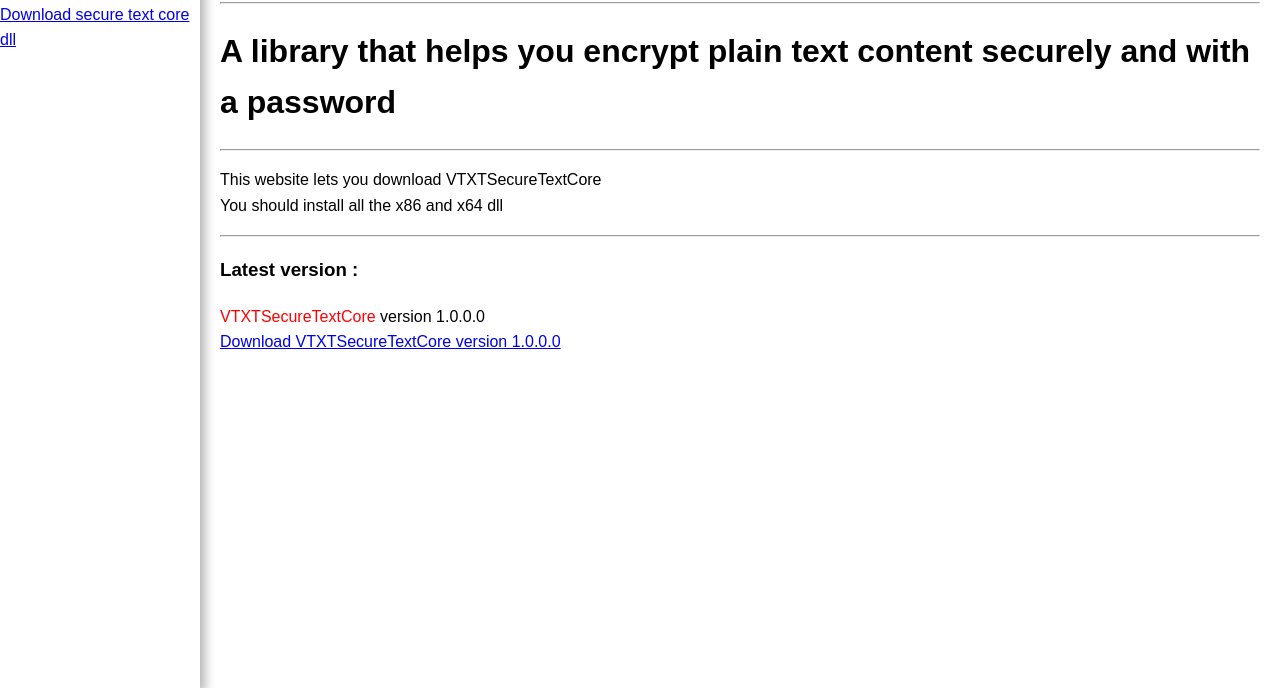
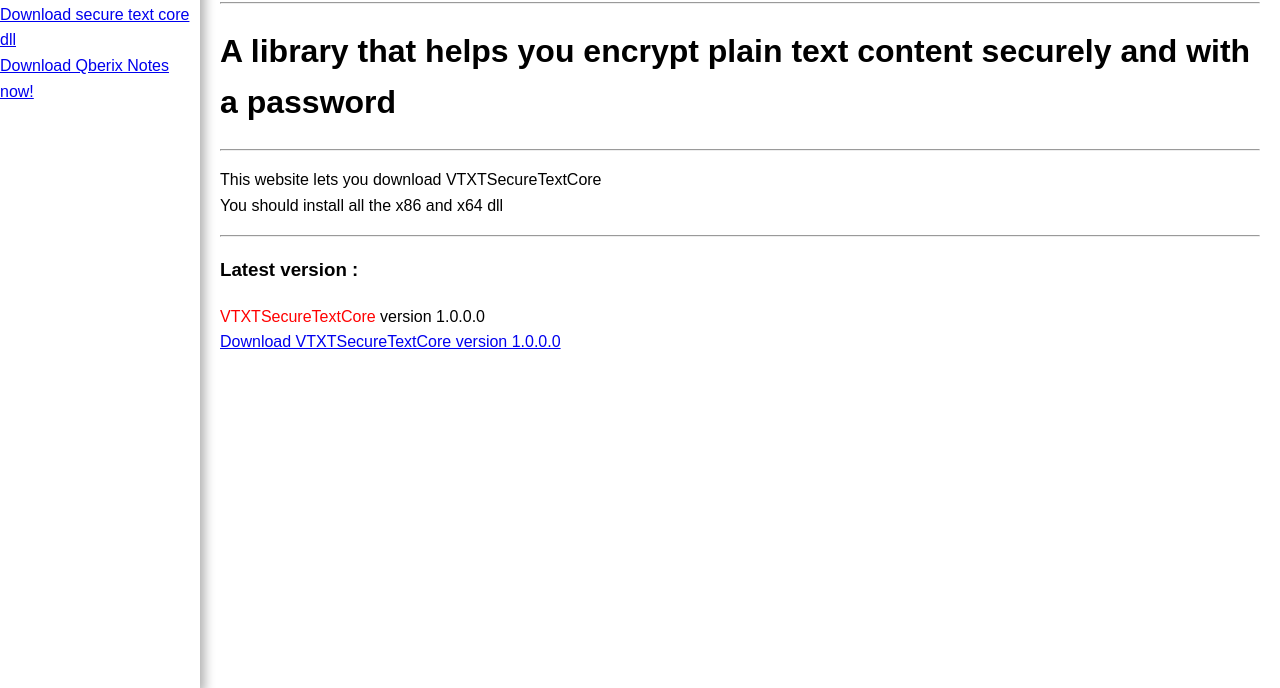
Before and after one commit to Qberix-cmd/VTXTSecureTextDLL, a plain HTML site: page index.html in a window 1280 px wide. Shown: the part 112-800 px from the top of the page. Drawn offline with Linux system fonts and the light colour scheme.

Commit message:
Update index.html

```diff
--- a/index.html
+++ b/index.html
@@ -14,6 +14,8 @@
     <a href="https://qberix-cmd.github.io/HomePage/">Home</a>
     <br>
     <a href="https://qberix-cmd.github.io/VTXTSecureTextDLL/">Download secure text core dll</a>
+    <br>
+    <a href="https://qberix-cmd.github.io/QberixNotesDownloadPage/">Download Qberix Notes now!</a>
 </div>
     </nav>
 <div class="main-body">
```
